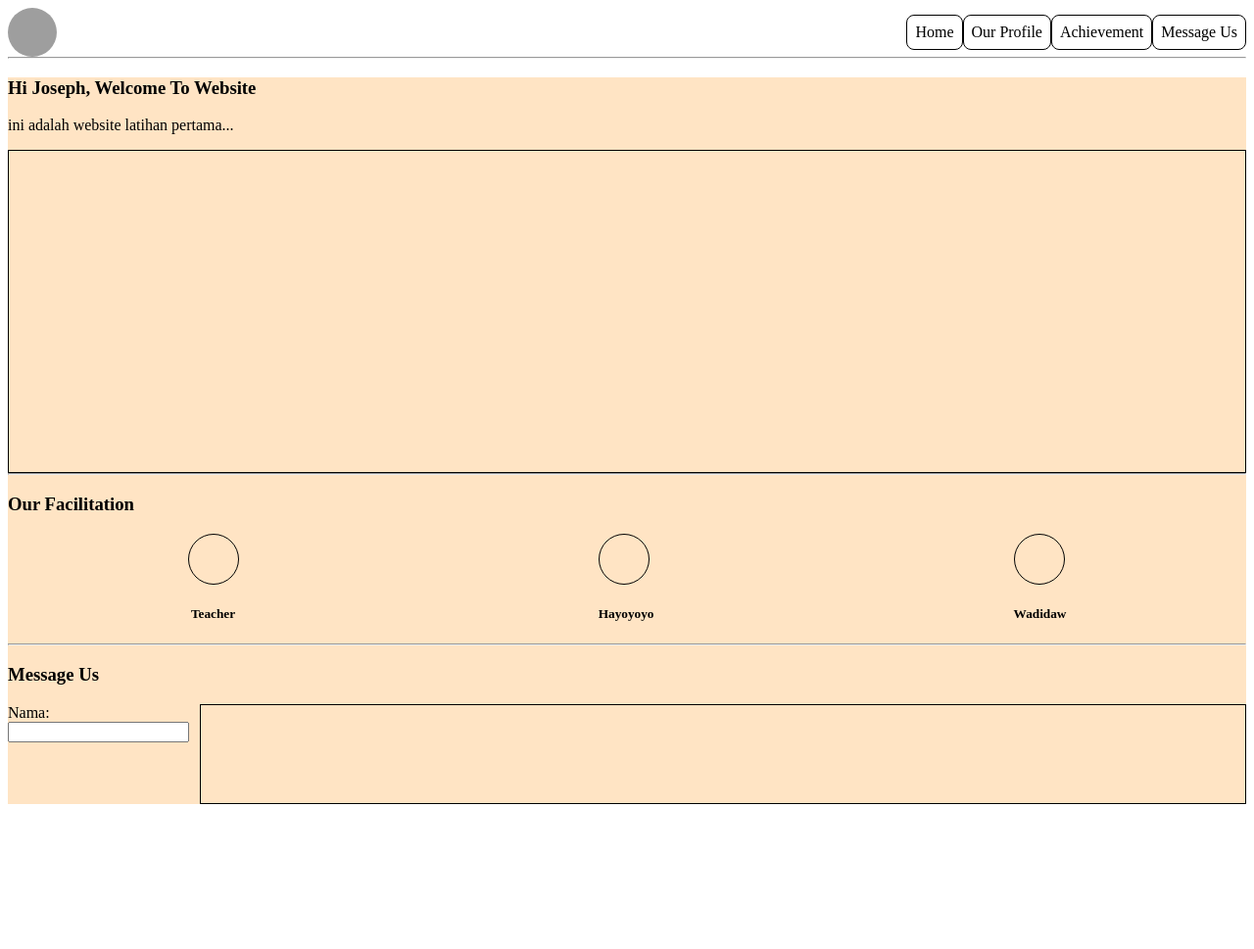
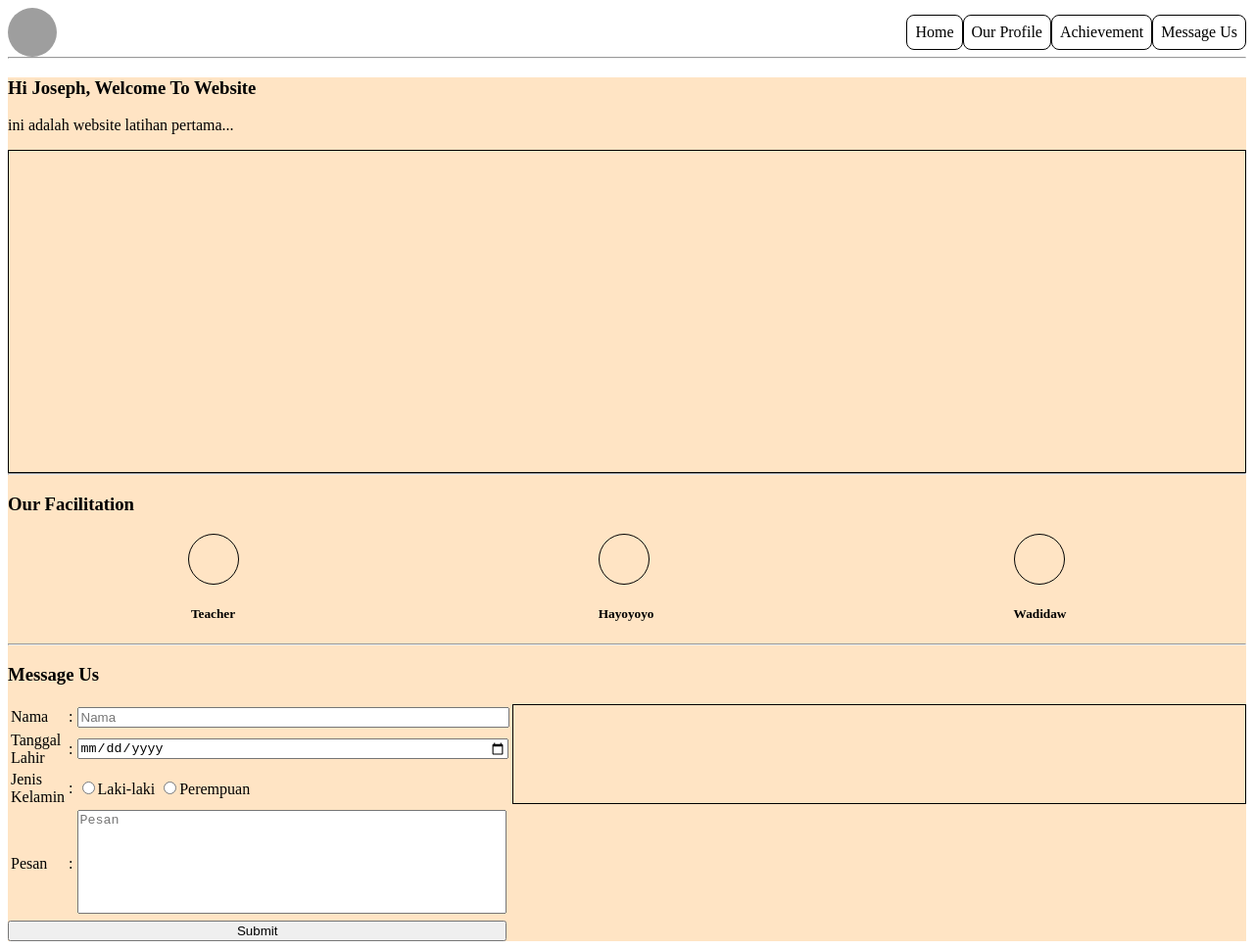
Before and after one commit to revou-fundamental-course/27-may-24-Ocep23, a plain HTML site: page index.html in a window 1280 px wide. Shown: the whole page at 98% size. Before the commit the page ends 829 px from the top, so only its background shows below. Drawn offline with Linux system fonts and the light colour scheme; grey boxes are pictures that could not be loaded.

Commit message:
added form

```diff
--- a/css/styles.css
+++ b/css/styles.css
@@ -12,7 +12,7 @@ nav > section {
     height: 50px;
     width: 50px;
     border-radius: 50%;
-    background-image: url(https://picsum.photos/200);
+    background-image: url(https://images.glints.com/unsafe/glints-dashboard.s3.amazonaws.com/company-logo/a32f81155cd0d4f16d36aef74f7d2644.png);
     background-size: cover;
     background-repeat: no-repeat;
 }
--- a/index.html
+++ b/index.html
@@ -76,8 +76,38 @@
                 <!-- Form -->
                 <section>
                     <form>
-                        <label>Nama: </label>
-                        <input >
+                        <table>
+                            <tr class="input-form" id="nama">
+                                 <td>Nama</td>
+                                <td>:</td>
+                                <td>
+                                    <input type="text" name="nama" id="nama" placeholder="Nama" style="width: 433px;">
+                                 </td>
+                            </tr>
+                            <tr class="input-form" id="tgl_lahir">
+                                <td>Tanggal Lahir</td>
+                                <td>:</td>
+                                <td>
+                                    <input type="date" name="tgl_lahir" id="tgl_lahir" placeholder="dd/mm/year" style="width: 435px;">
+                                </td>
+                            </tr>
+                            <tr class="input-form" id="jkel">
+                                <td>Jenis Kelamin</td>
+                                <td>:</td>
+                                <td>
+                                    <input type="radio" name="jkel" id="laki-laki" class="laki-laki">Laki-laki
+                                    <input type="radio" name="jkel" id="perempuan" class="perempuan">Perempuan
+                                </td>
+                            </tr>
+                            <tr class="input-form" id="pesan">
+                                <td>Pesan</td>
+                                <td>:</td>
+                                <td>
+                                    <textarea type="text" name="pesan" id="pesan" placeholder="Pesan" style="width: 432px; height: 100px; resize: none;" ></textarea>
+                                </td>
+                            </tr>
+                        </table>
+                        <input type="submit" value="Submit" style="width: 99%;">
                     </form>
                 </section>
 
```
